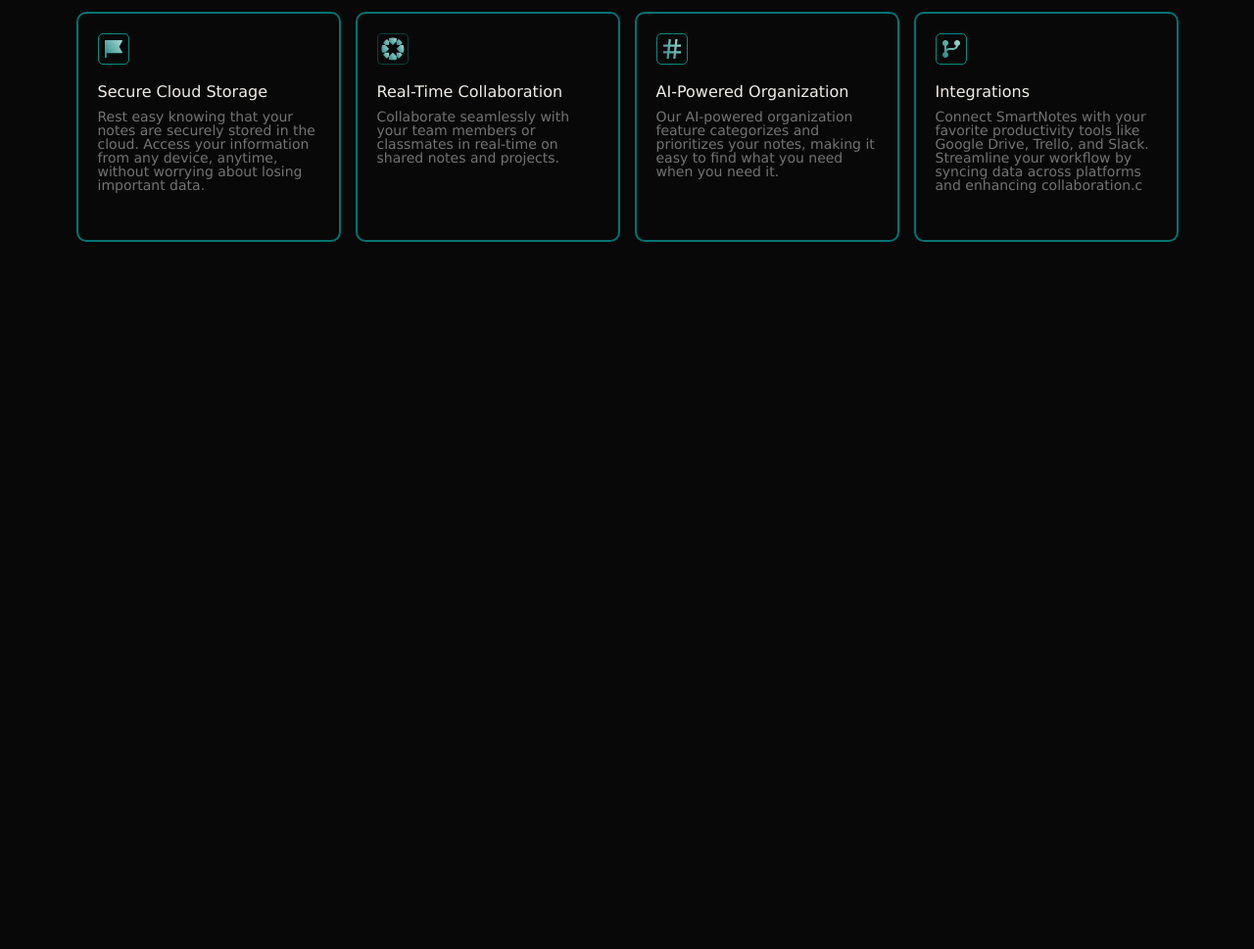
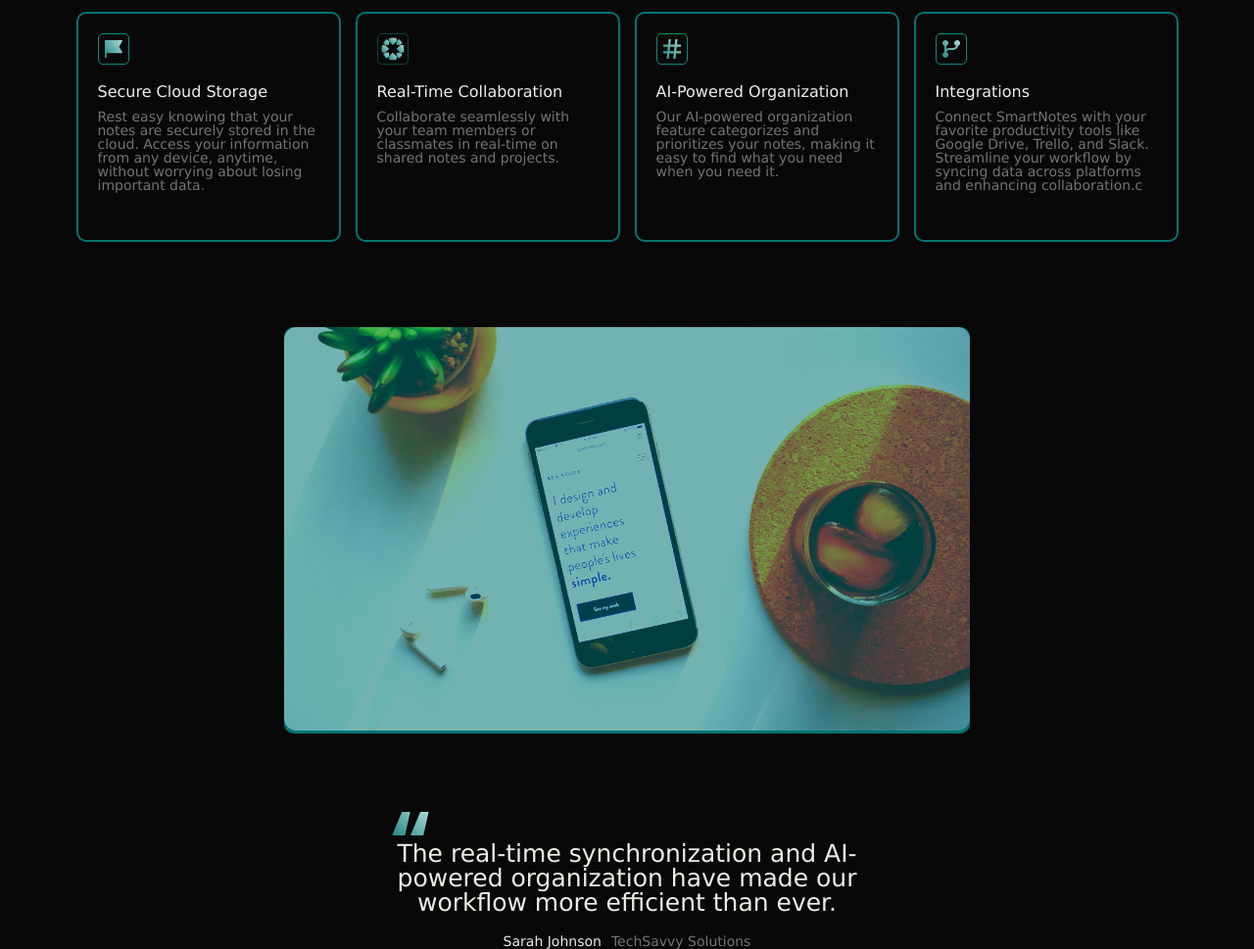
Before and after one commit to parsa-sbg/smart-notes, a website: page index.html in a window 1280 px wide. Shown: the part 1357-2326 px from the top of the page at 98% size. Before the commit the page ends 1611 px from the top, so only its background shows below. Drawn offline with nearby package versions, Linux system fonts and the light colour scheme.

Commit message:
coding middle section

```diff
--- a/app.css
+++ b/app.css
@@ -381,3 +381,37 @@ section{
 }
 
 /* end feature */
+
+/* start middle section */
+
+.meddle-section{
+
+}
+.phone-image-wrapper{
+    position: relative;
+    background-color: #017373;
+    overflow: hidden;
+    border-radius: 1rem;
+
+    max-width: 70rem;
+    margin: 8rem auto 0;
+}
+.phone-image-wrapper::after{
+    content: ' ';
+    position: absolute;
+    top: 0;
+    bottom: 0;
+    right: 0;
+    left: 0;
+    background-color: var(--main-color);
+    width: 100%;
+    height: 100%;
+    opacity: .55;
+}
+.phone-image{
+    width: 100%;
+    height: 100%;
+    filter: saturate(3) contrast(180%);
+}
+
+/* end middle section */
--- a/index.html
+++ b/index.html
@@ -194,6 +194,26 @@
             </div>
         </section>
 
+
+        <section class="meddle-section">
+            <div class="container">
+
+                <div class="phone-image-wrapper">
+                    <img class="phone-image" src="images/phone.png" alt="">
+                </div>
+
+                <div class="note">
+                    <p class="note__text">The real-time synchronization and AI-powered organization have made our workflow more efficient than ever. </p>
+                    <div class="note__person">
+                        <span class="note__person-name">Sarah Johnson</span>
+                        <span class="note__person-role">TechSavvy Solutions</span>
+                    </div>
+                </div>
+
+            </div>
+        </section>
+
+
     </main>
 
 
```
Also changed, not shown: images/phone.png (added).
